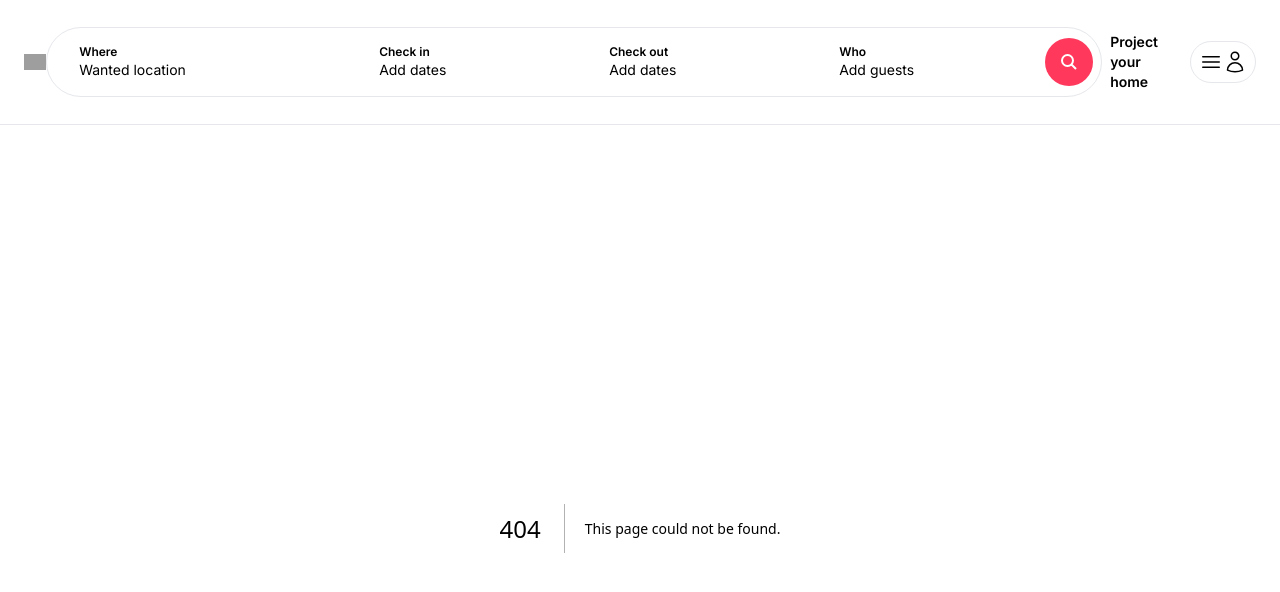
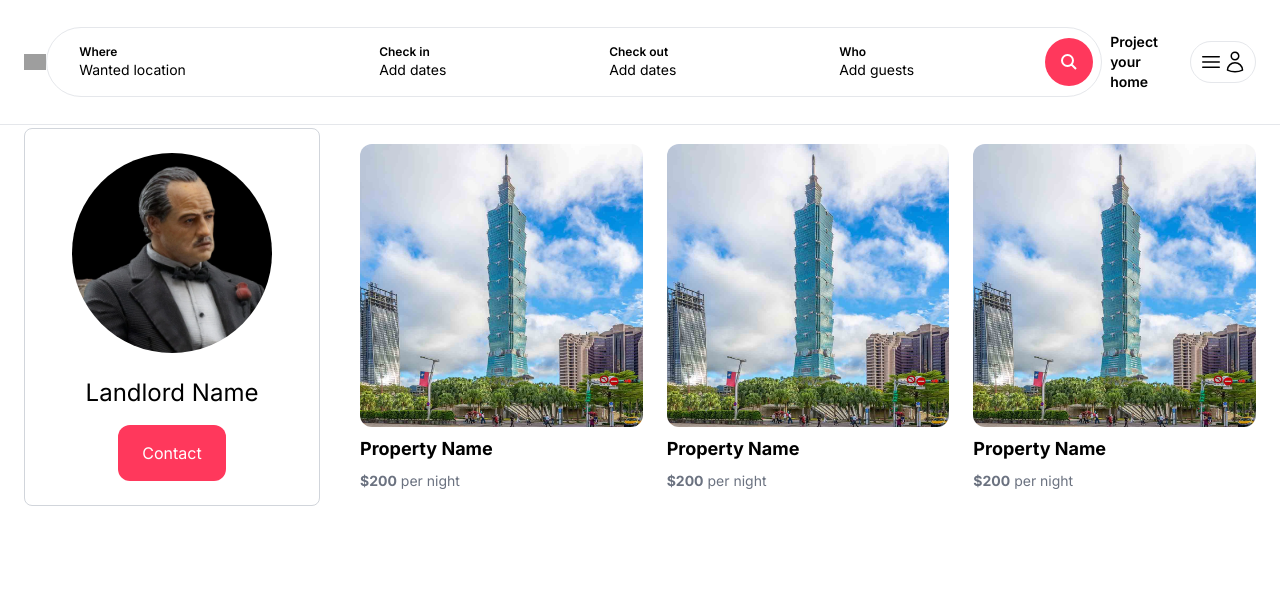
Before and after one commit to 9-8-7-6/fullstack_project, a Next.js app in the folder frontend/project/: page /landlords/1 in a window 1280 px wide. Before the commit this address had no page. Shown: the top 592 px of the page. Built offline with nearby package versions, Linux system fonts and the light colour scheme; grey boxes are pictures that could not be loaded.

Commit message:
add landlord detail

```diff
--- /dev/null
+++ b/frontend/project/app/components/ContactButton.tsx
@@ -0,0 +1,9 @@
+const ContactButton = () => {
+    return(
+        <div className="mt-4 py-4 px-6 cursor-pointer bg-project text-white rounded-xl hover:bg-project-dark transition">
+            Contact
+        </div>
+    )
+}
+
+export default ContactButton;
--- /dev/null
+++ b/frontend/project/app/landlords/[id]/page.tsx
@@ -0,0 +1,37 @@
+import Image from "next/image";
+
+import ContactButton from "@/app/components/ContactButton";
+
+import PropertyList from "@/app/components/properties/PropertyList";
+
+const LandlordDetailPage = () => {
+    return (
+        <main className="max-w-[1500px] mx-auto px-6 pb-6">
+            <div className="grid gird-col-1 md:grid-cols-4 gap-4">
+                <aside className="col-span-1 mb-4">
+                    <div className="flex flex-col items-center p-6 rounded-lg border border-gray-300 show-xl">
+                        <Image
+                            src='/buyer1.jpg'
+                            width={200}
+                            height={200}
+                            alt="Landlord name"
+                            className="rounded-full"
+                        />
+                        <h1 className="mt-6 text-2xl">Landlord Name</h1>
+
+                        <ContactButton />
+                    </div>
+                </aside>
+
+                <div className="col-span-1 md:col-span-3 pl-0 md:pl-6">
+                    <div className="mt-4 grid grid-cols-1 md:grid-cols-3 gap-6">
+                        <PropertyList/>
+
+                    </div>
+                </div>
+            </div>
+        </main>
+    )
+}
+
+export default LandlordDetailPage;
```
